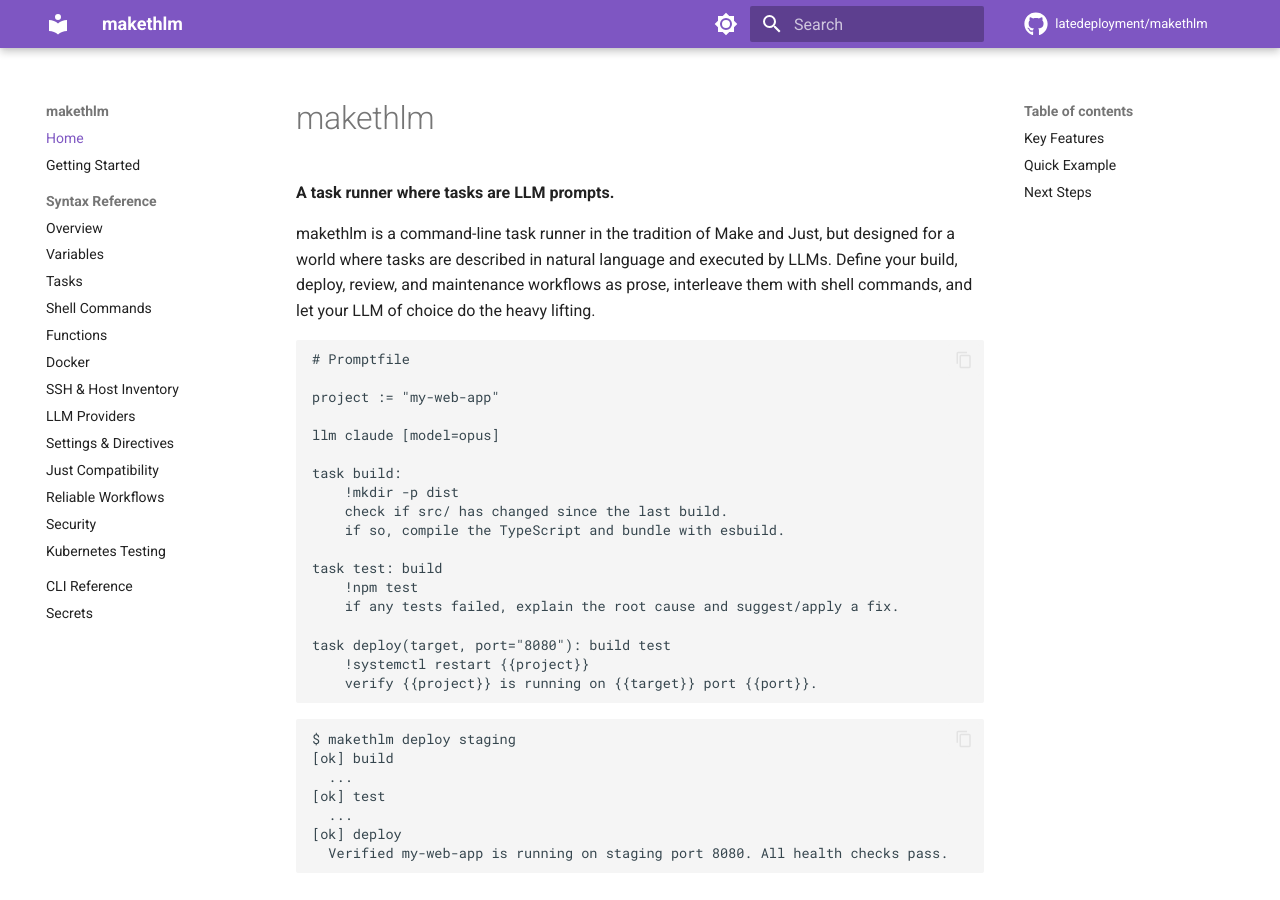
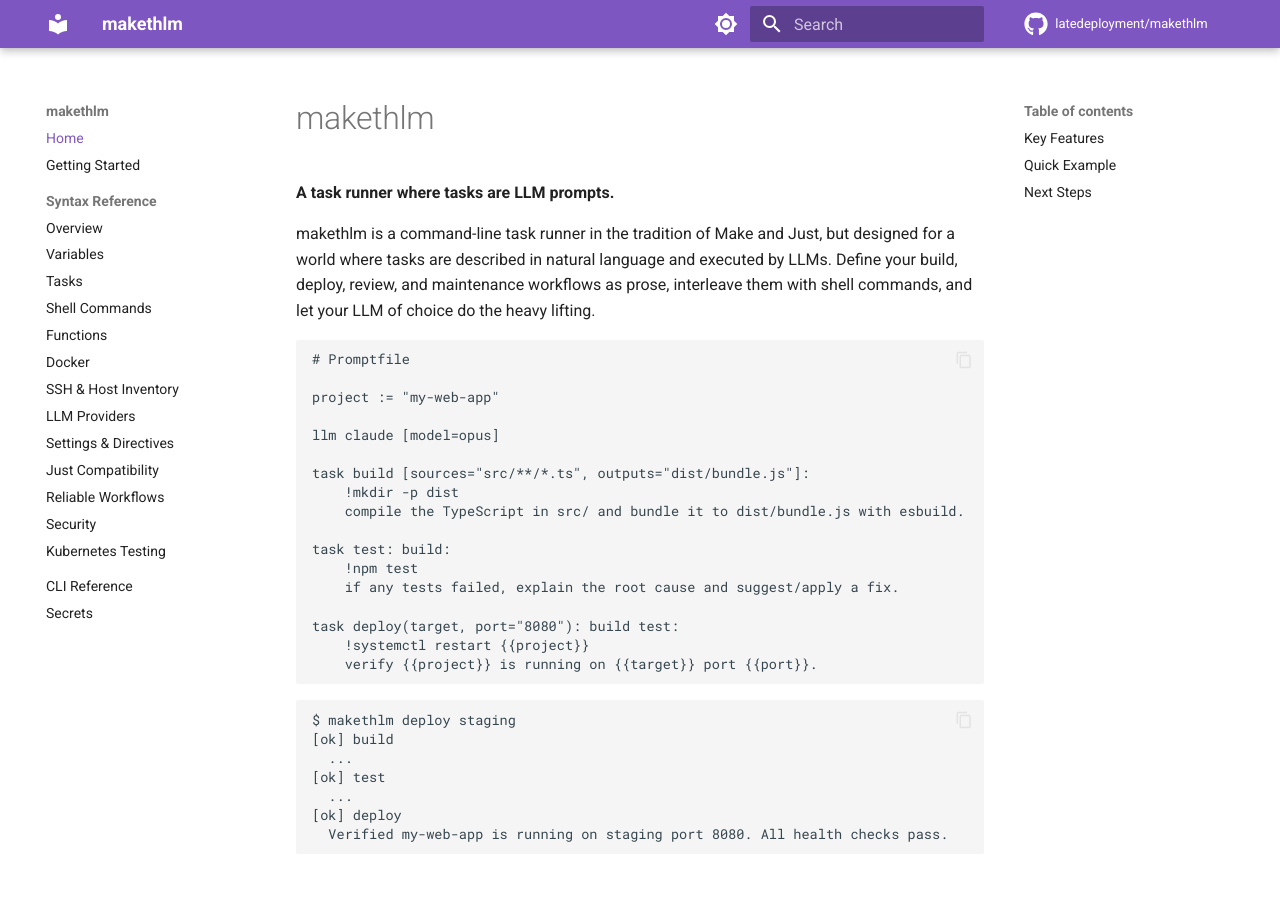
Before and after one commit to latedeployment/makethlm, an MkDocs documentation site: the page built from docs/index.md, in a window 1280 px wide and 900 px high. Built offline with MkDocs 1.6.1 and Material for MkDocs 9.7.7, drawn with Linux system fonts in a browser that asks for light colours; comment, search, counter and statistics services are not loaded; some of the changed text lies outside the part shown.

Commit message:
Show file dependencies in the main example and fix broken snippets
The README's opening example asked the LLM in prose to "check if src/ has
changed since the last build", which is what `sources`/`outputs` now does
deterministically. It declares them instead, and a second sample run shows the
build being skipped.

While checking it, the example turned out not to parse: task headers carrying
dependencies were missing their trailing ':'. The same bug was in the docs
landing page, getting-started, docker, tasks, and syntax references.

Add tests/test_docs.py, which parses every documented Promptfile snippet and
fails on syntax errors. Schematic blocks (grammar placeholders, annotated
cheat-sheets) are detected by content rather than an allowlist that could rot.

Co-Authored-By: Claude Opus 5 <noreply@anthropic.com>

````diff
--- a/docs/index.md
+++ b/docs/index.md
@@ -15,16 +15,15 @@ project := "my-web-app"
 
 llm claude [model=opus]
 
-task build:
+task build [sources="src/**/*.ts", outputs="dist/bundle.js"]:
     !mkdir -p dist
-    check if src/ has changed since the last build.
-    if so, compile the TypeScript and bundle with esbuild.
+    compile the TypeScript in src/ and bundle it to dist/bundle.js with esbuild.
 
-task test: build
+task test: build:
     !npm test
     if any tests failed, explain the root cause and suggest/apply a fix.
 
-task deploy(target, port="8080"): build test
+task deploy(target, port="8080"): build test:
     !systemctl restart {{project}}
     verify {{project}} is running on {{target}} port {{port}}.
 ```
@@ -81,7 +80,7 @@ task build:
     !gcc -c src/mylib.c -o src/mylib.o
     !gcc src/main.c src/mylib.o -o {{project}}
 
-task run: build
+task run: build:
     !./{{project}}
 ```
 
````
Also changed, not shown: CHANGELOG.md (+7 -0 lines), README.md (+24 -11 lines), docs/docker.md (+1 -1 lines), docs/getting-started.md (+2 -2 lines), docs/syntax.md (+2 -2 lines), docs/tasks.md (+1 -1 lines), 1 other file.
